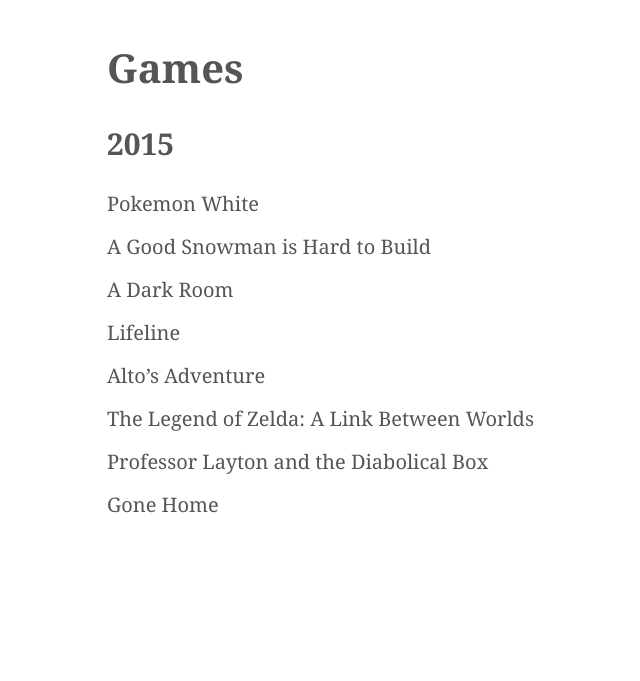
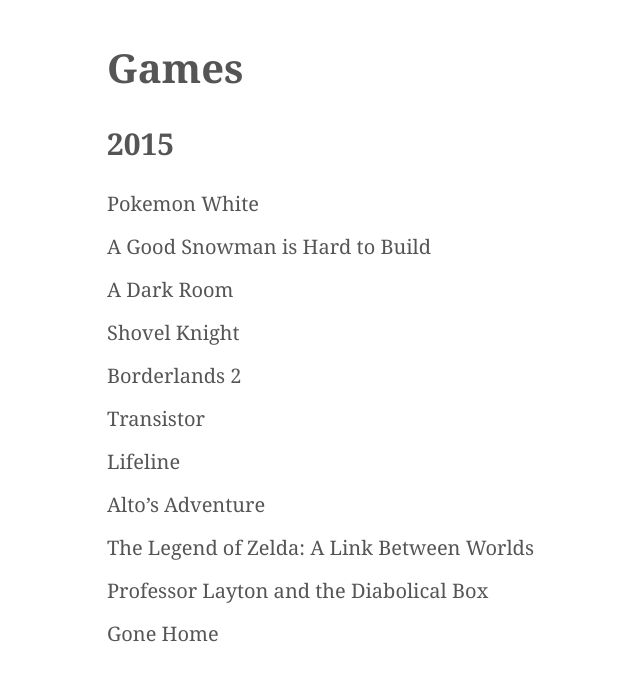
Before and after one commit to kmcgillivray/librarie, a Jekyll site: the page built from games.md, in a window 1280 px wide. Shown: the top 681 px of the page, without its empty margins (208-848 px from the left). Built offline with Jekyll 4.4.1, drawn with Linux system fonts in a browser that asks for light colours.

Commit message:
Update list

```diff
--- a/games.md
+++ b/games.md
@@ -8,6 +8,9 @@ title: Games
 * Pokemon White
 * A Good Snowman is Hard to Build
 * A Dark Room
+* Shovel Knight
+* Borderlands 2
+* Transistor
 * Lifeline
 * Alto's Adventure
 * The Legend of Zelda: A Link Between Worlds
```
